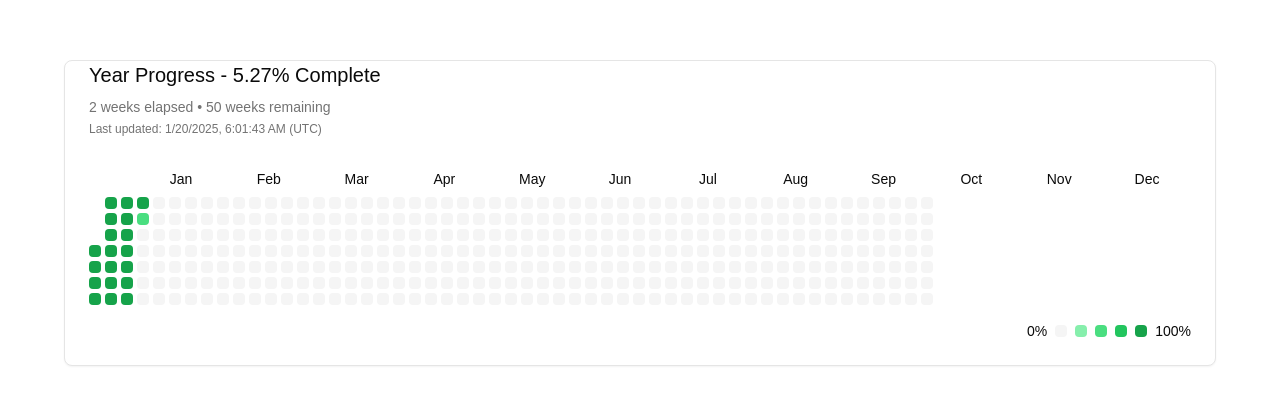
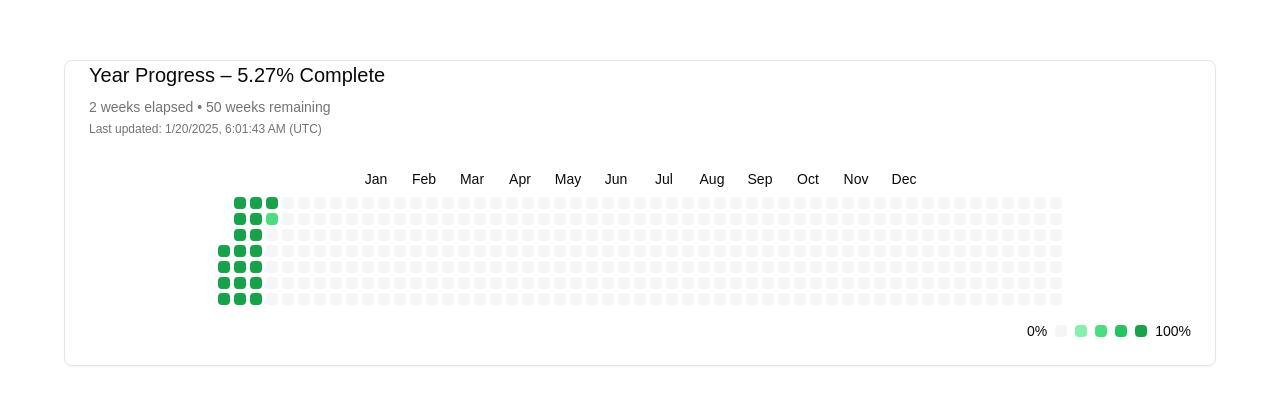
Before and after one commit to sriramkj07/Personalwebsite, a Next.js app: page /yeartracker in a window 1280 px wide. Shown: the part 187-592 px from the top of the page. Built offline with nearby package versions, Linux system fonts and the light colour scheme.

Commit message:
Update YearProgress.tsx

```diff
--- a/app/yeartracker/components/YearProgress.tsx
+++ b/app/yeartracker/components/YearProgress.tsx
@@ -1,4 +1,4 @@
-'use client'
+'use client';
 
 import React, { useState, useEffect } from 'react';
 import { Card, CardContent } from "@/components/ui/card";
@@ -16,13 +16,13 @@ interface YearProgressState {
 
 const getStorageWithFallback = () => {
   if (typeof window === 'undefined') return null;
-
   try {
     return window.localStorage || {
       getItem: () => null,
       setItem: () => null
     };
   } catch {
+    // If localStorage isn't available (e.g. private mode in iOS), return a safe fallback
     return {
       getItem: () => null,
       setItem: () => null
@@ -33,6 +33,7 @@ const getStorageWithFallback = () => {
 const YearProgress = () => {
   const storage = getStorageWithFallback();
 
+  // Initialize our progress state
   const getInitialState = (): YearProgressState => {
     const now = new Date();
     const startOfYear = new Date(now.getFullYear(), 0, 1);
@@ -52,8 +53,11 @@ const YearProgress = () => {
 
   const [state, setState] = useState<YearProgressState>(getInitialState);
 
-  const months = ['Jan', 'Feb', 'Mar', 'Apr', 'May', 'Jun', 'Jul', 'Aug', 'Sep', 'Oct', 'Nov', 'Dec'];
+  // Month labels (Jan -> Dec)
+  const months = ['Jan', 'Feb', 'Mar', 'Apr', 'May', 'Jun',
+                  'Jul', 'Aug', 'Sep', 'Oct', 'Nov', 'Dec'];
 
+  // Recompute every minute
   const calculateProgress = () => {
     try {
       const now = new Date();
@@ -78,6 +82,7 @@ const YearProgress = () => {
       storage?.setItem(STORAGE_KEY, JSON.stringify(newState));
     } catch (error) {
       console.error('Error calculating progress:', error);
+      // Fallback to the initial state if an error occurs
       setState(getInitialState());
     }
   };
@@ -88,9 +93,14 @@ const YearProgress = () => {
     return () => clearInterval(interval);
   }, []);
 
+  // Color intensity for each cell
   const getDayIntensity = (dayNumber: number): string => {
-    if (dayNumber < state.daysElapsed) return 'bg-green-600';
+    // Past days get the darkest color
+    if (dayNumber < state.daysElapsed) {
+      return 'bg-green-600';
+    }
 
+    // The current day is part-filled
     if (dayNumber === state.daysElapsed) {
       const intensity = Math.floor(state.currentDayProgress * 4);
       switch (intensity) {
@@ -102,9 +112,11 @@ const YearProgress = () => {
       }
     }
 
+    // Future days get the muted color
     return 'bg-muted';
   };
 
+  // Convert a day index to an actual date for tooltips
   const formatDate = (dayNumber: number): string => {
     const date = new Date(new Date().getFullYear(), 0, dayNumber + 1);
     return date.toLocaleDateString(undefined, {
@@ -114,40 +126,42 @@ const YearProgress = () => {
     });
   };
 
+  // Generate the 7×(up to)53 grid
   const generateGrid = () => {
     const rows = [];
-    // Fixed number of rows (7) and columns (53) to match GitHub's layout
+    // 7 rows = days of the week, up to 53 columns = weeks of the year
     const numRows = 7;
     const numCols = 53;
 
-    // Calculate the first day of the year offset
+    // Offset so that the first column lines up with the first day of the year’s weekday
     const firstDayOffset = new Date(new Date().getFullYear(), 0, 1).getDay();
 
-    // Generate the grid row by row
     for (let row = 0; row < numRows; row++) {
       const rowDays = [];
       for (let col = 0; col < numCols; col++) {
         const dayNumber = col * numRows + row - firstDayOffset;
 
+        // Only render days >= 0 (i.e. actual days in the year)
         if (dayNumber >= 0) {
           const date = formatDate(dayNumber);
-          const completionPercent = dayNumber < state.daysElapsed ? 100 :
-                                   dayNumber === state.daysElapsed ? (state.currentDayProgress * 100).toFixed(1) :
-                                   0;
+          const completionPercent =
+            dayNumber < state.daysElapsed
+              ? 100
+              : dayNumber === state.daysElapsed
+              ? (state.currentDayProgress * 100).toFixed(1)
+              : 0;
 
           rowDays.push(
             <div
               key={`day-${dayNumber}`}
               className={`w-3 h-3 rounded-sm ${getDayIntensity(dayNumber)} transition-colors duration-200`}
-              title={`${date} - ${completionPercent}%`}
+              title={`${date} – ${completionPercent}%`}
             />
           );
         } else {
+          // Empty placeholder before the first real day of the year
           rowDays.push(
-            <div
-              key={`empty-${row}-${col}`}
-              className="w-3 h-3"
-            />
+            <div key={`empty-${row}-${col}`} className="w-3 h-3"/>
           );
         }
       }
@@ -166,7 +180,7 @@ const YearProgress = () => {
         <CardContent>
           <div className="mb-8">
             <div className="text-xl mb-2">
-              Year Progress - {state.progress.toFixed(2)}% Complete
+              Year Progress – {state.progress.toFixed(2)}% Complete
             </div>
             <div className="text-sm text-muted-foreground">
               {Math.floor(state.daysElapsed / 7)} weeks elapsed • {52 - Math.floor(state.daysElapsed / 7)} weeks remaining
@@ -178,20 +192,21 @@ const YearProgress = () => {
           </div>
 
           <div className="relative">
-            <div className="flex mb-2 text-sm">
-              <div className="w-12"></div>
+            {/* Month labels across the top */}
+            <div className="flex mb-2 text-sm justify-center">
               {months.map((month, i) => (
-                <div key={`month-${i}`} className="flex-1 text-center">{month}</div>
+                <div key={`month-${i}`} className="w-12 text-center">
+                  {month}
+                </div>
               ))}
             </div>
 
-            <div className="flex flex-col">
-              <div className="w-12"></div>
-              <div className="flex flex-col gap-1">
-                {generateGrid()}
-              </div>
+            {/* The grid itself */}
+            <div className="flex flex-col gap-1 items-center">
+              {generateGrid()}
             </div>
 
+            {/* Legend */}
             <div className="flex items-center gap-2 mt-4 text-sm justify-end">
               <span>0%</span>
               <div className="w-3 h-3 rounded-sm bg-muted" />
```
